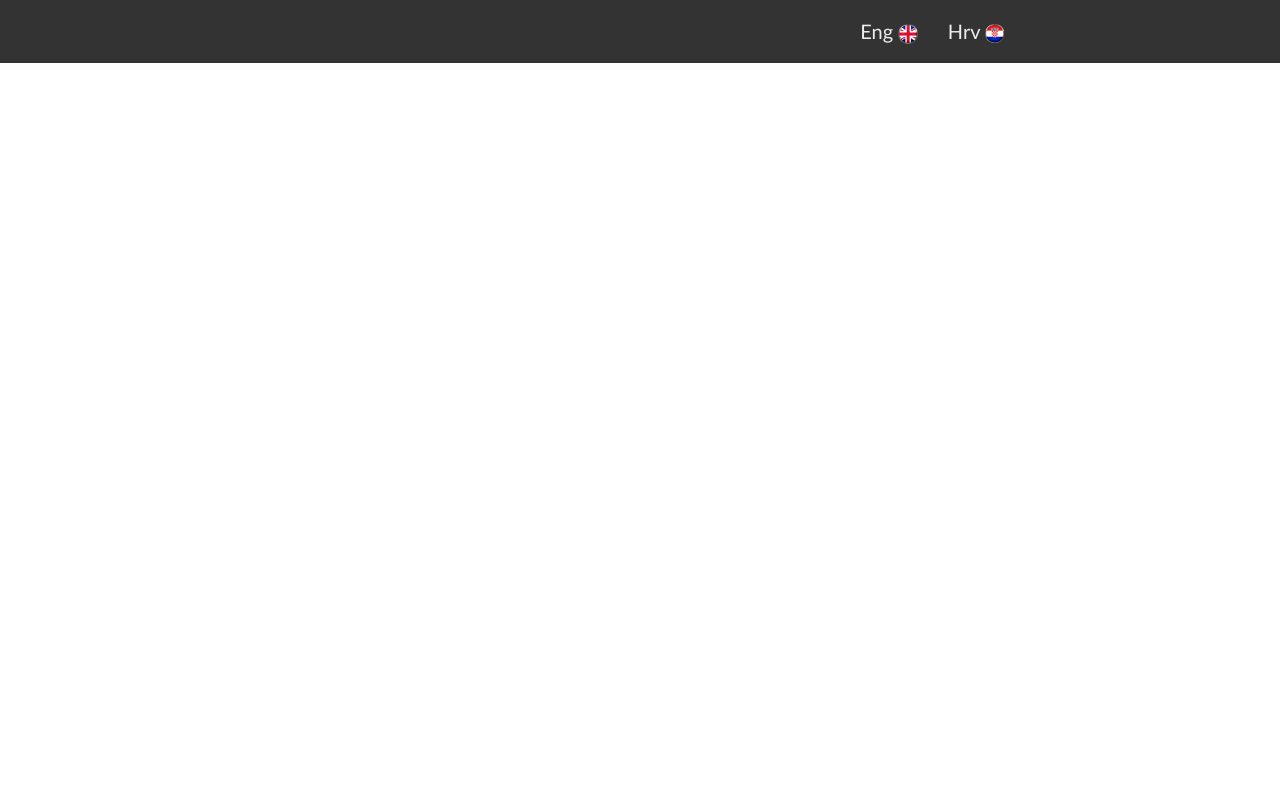
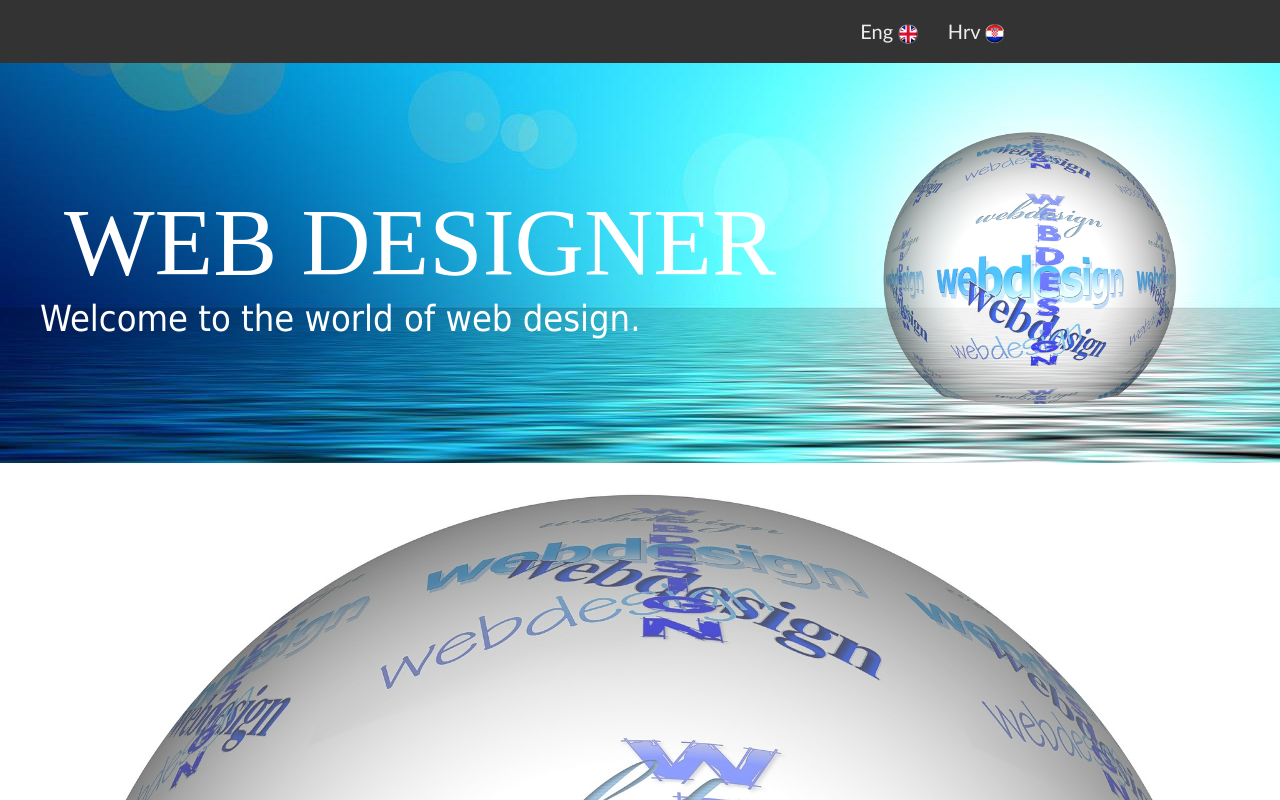
Before and after one commit to desiwork0/Template3, an Angular app in the folder demo_angular/demorouting/: page / in a window 1280 px wide. Shown: the top 800 px of the page. Built offline with nearby package versions, Linux system fonts and the light colour scheme.

Commit message:
landing page

```diff
--- a/demo_angular/demorouting/src/app/app.component.html
+++ b/demo_angular/demorouting/src/app/app.component.html
@@ -1,2 +1,3 @@
 <app-navbar></app-navbar>
+<app-eng></app-eng>
 <router-outlet></router-outlet>
```
